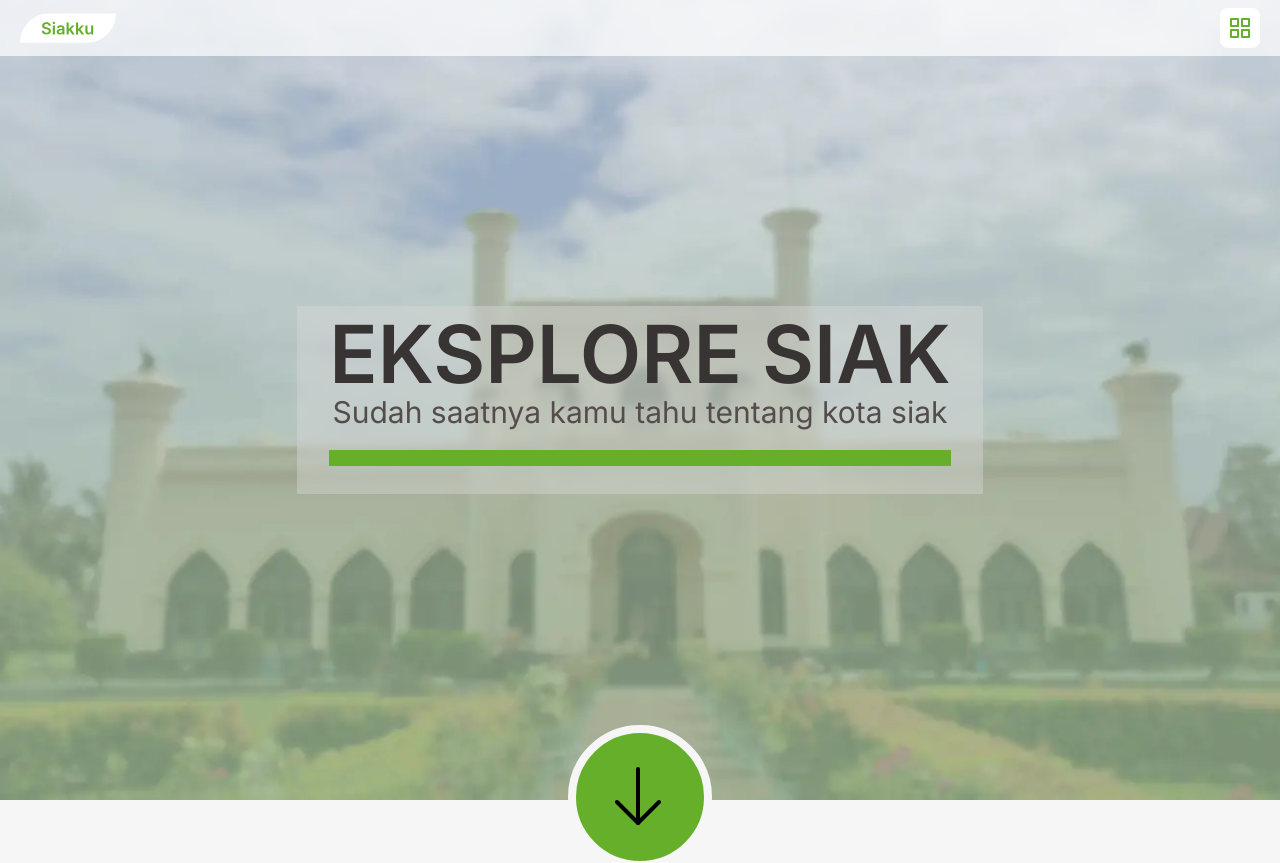
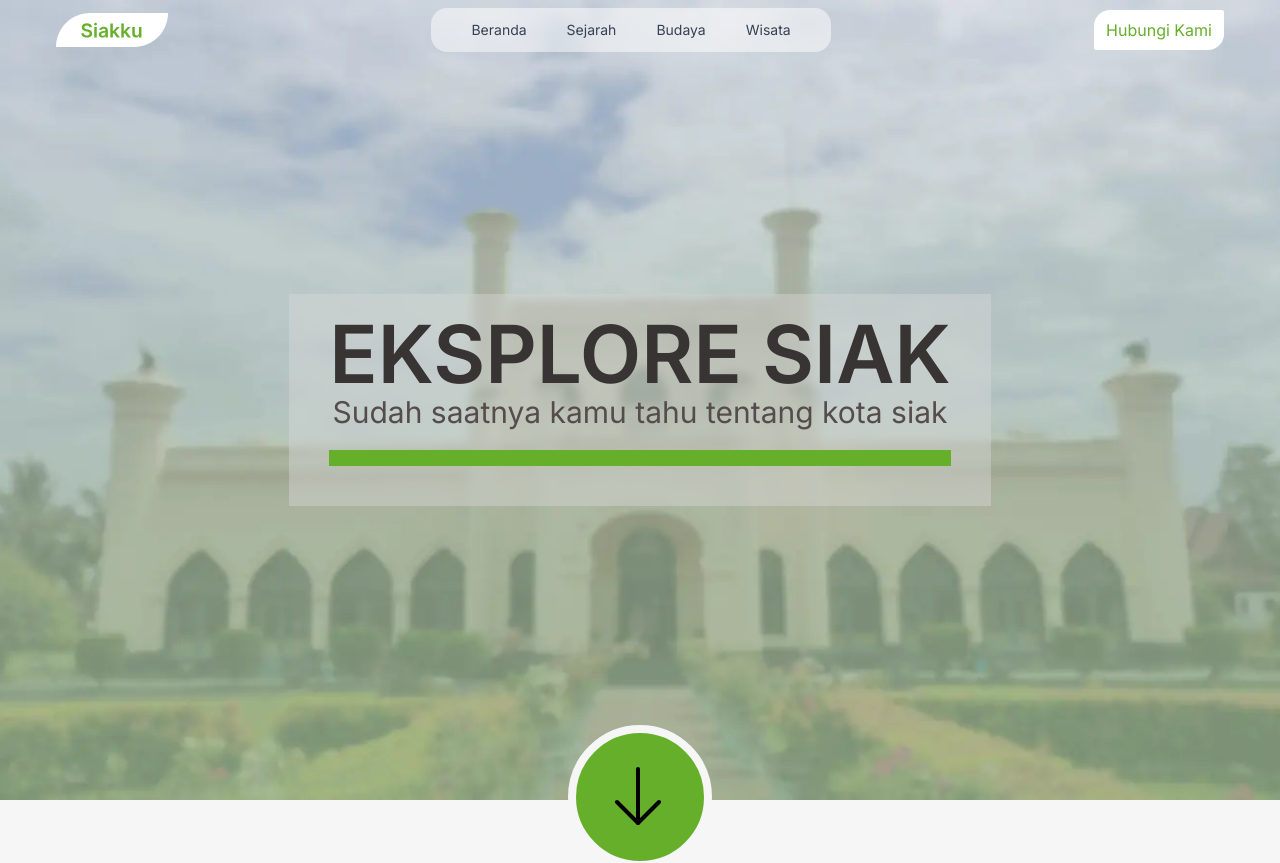
Before and after one commit to ahmadsutrio/EksploreSiak, a Vue app: page / in a window 1280 px wide. Shown: the top 863 px of the page. Built offline with nearby package versions, Linux system fonts and the light colour scheme.

Commit message:
menambahkan navbar

```diff
--- a/src/assets/css/style.css
+++ b/src/assets/css/style.css
@@ -6,6 +6,6 @@
 
 @layer components {
     .bg-gradient-primary{
-        @apply bg-gradient-to-br mt-5  from-[#9EBC4C] to-[#7FC05B]
+        @apply bg-gradient-to-br   from-[#9EBC4C] to-[#7FC05B]
     }
 }
--- a/src/components/Home.vue
+++ b/src/components/Home.vue
@@ -4,12 +4,12 @@
       class="min-w-full h-72 md:h-96 lg:h-screen max-h-[1000px] bg-center bg-cover bg-no-repeat bg-hero relative"
     >
       <div
-        class="absolute text-center px-10 flex justify-center items-center flex-col top-0 bottom-0 left-0 right-0"
+        class="absolute top-0 bottom-0 left-0 right-0 flex flex-col items-center justify-center px-10 text-center"
       >
-        <div class="px-4 py-3 lg:py-7 lg:px-8 bg-[#d9d9d96b] backdrop-blur-sm relative ">
+        <div class="px-4 py-3 lg:py-10 lg:px-10 bg-[#d9d9d96b] backdrop-blur-sm relative ">
           <h3 class="text-4xl text-hero font-semibold md:text-[3rem] lg:text-[5rem] ">EKSPLORE SIAK</h3>
           <p class="w-52 text-hero-p text-center mx-auto mt-0 md:w-full md:text-[1rem] lg:text-3xl lg:mt-5 md:mt-1">Sudah saatnya kamu tahu tentang kota siak</p>
-          <div class="bg-primary h-2 w-full mt-2 lg:mt-5 lg:h-4"></div>
+          <div class="w-full h-2 mt-2 bg-primary lg:mt-5 lg:h-4"></div>
         </div>
       </div>
     </div>
--- a/src/components/Hook.vue
+++ b/src/components/Hook.vue
@@ -1,5 +1,5 @@
 <template>
-  <div class="relative px-5 py-10 mt-16 mb-10 lg:py-20 bg-gradient-primary">
+  <div class="relative px-5 py-10 lg:mt-28 mt-16 mb-10 lg:py-20 bg-gradient-primary">
     <img
       src="../assets/img/Vector 4.webp" alt="vector" title="vector"
       class="absolute  scale-[2.6]  md:-top-4 md:scale-[1.6] lg:scale-110 lg:-top-[1.7rem] left-0 right-0 -top-3"
--- a/src/components/Kontak.vue
+++ b/src/components/Kontak.vue
@@ -57,17 +57,17 @@
               <span class="text-[1rem] text-primary font-semibold">Ahmad Sutrio</span>
             </a>
             <a href="" class="flex items-center gap-2">
-              <img src="../components/icons/ri_instagram-fill.svg" alt="instagram" title="instagram" class="size-12" />
+              <img  loading="lazy" src="../components/icons/ri_instagram-fill.svg" alt="instagram" title="instagram" class="size-12" />
               <span class="text-[1rem] text-primary font-semibold">With_yoo</span>
             </a>
           </div>
           <div class="">
             <a href="" class="flex items-center gap-2">
-              <img src="../components/icons/ri_github-fill.svg" alt="github" title="github" class="size-12" />
+              <img  loading="lazy" src="../components/icons/ri_github-fill.svg" alt="github" title="github" class="size-12" />
               <span class="text-[1rem] text-primary font-semibold">ahmadsutrio</span>
             </a>
             <a href="" class="flex items-center gap-2">
-              <img src="../components/icons/mdi_linkedin.svg" alt="linkedin" title="linkedin" class="size-12" />
+              <img  loading="lazy" src="../components/icons/mdi_linkedin.svg" alt="linkedin" title="linkedin" class="size-12" />
               <span class="text-[1rem] text-primary font-semibold">ahmadsutrio</span>
             </a>
           </div>
--- a/src/components/Navbar.vue
+++ b/src/components/Navbar.vue
@@ -1,37 +1,101 @@
 <template>
- <div class="relative">
+  <div class="relative ">
     <div
-    class="fixed top-0 left-0 right-0 z-50 flex justify-between min-w-full px-5 py-2 backdrop-blur-sm bg-white/70"
+      class="fixed top-0 left-0 right-0 z-50 flex justify-between min-w-full px-5 lg:px-14 py-2 md:items-center md:px-10 backdrop-blur-sm bg-white/70  lg:backdrop-blur-none lg:bg-transparent"
     >
-    <img src="../components/icons/Logo.svg" alt="image-logo" title="logo" class="w-24" />
+      <img
+        src="../components/icons/Logo.svg"
+        alt="image-logo"
+        title="logo"
+        loading="lazy"
+        class="w-24 lg:w-28"
+      />
 
-    <button class="p-2 bg-white rounded-lg" @click="clickMenu()">
-      <img src="../components/icons/menu-alt-2.svg" alt="menu" title="menu" srcset="" />
+      <div
+      class="items-center hidden gap-10 lg:backdrop-blur-sm lg:bg-white/50 rounded-2xl px-10 md:flex"
+    >
+      <a
+        href="#"
+        class="text-gray-700 block w-full py-3 text-sm focus:font-semibold  active:text-primary hover:text-primary "
+        >Beranda</a
+      >
+      <a
+        href="#sejarah"
+        class="text-gray-700 block w-full py-3 text-sm focus:font-semibold active:font-semibold active:text-primary hover:text-primary "
+        >Sejarah</a
+      >
+      <a
+        href="#budaya"
+        class="text-gray-700 block w-full py-3 text-sm focus:font-semibold active:font-semibold active:text-primary hover:text-primary "
+        >Budaya</a
+      >
+      <a
+        href="#wisata"
+        class="text-gray-700 block w-full py-3 text-sm focus:font-semibold active:font-semibold active:text-primary hover:text-primary "
+        >Wisata</a
+      >
+      <a
+        href="#kontak"
+        class="flex items-center lg:hidden justify-center px-3 bg-white rounded-sm md:h-8 text-primary focus:font-semibold active:font-semibold active:text-primary hover:text-primary whitespace-nowrap"
+        >Hubungi Kami</a
+      >
+    </div>
+
+     <a
+        href="#kontak"
+        class=" items-center hidden lg:flex justify-center hover:transform hover:transition hover:ease-in-out hover:duration-300 hover:bg-gradient-primary hover:text-white bg-white rounded-tl-2xl rounded-br-2xl py-5 px-3 rounded-sm md:h-8 text-primary  active:text-primary whitespace-nowrap"
+        >Hubungi Kami</a
+      >
+
+      <button class="block p-2 bg-white rounded-lg md:hidden" @click="clickMenu()">
+        <img  loading="lazy" src="../components/icons/menu-alt-2.svg" alt="menu" title="menu" srcset="" />
       </button>
     </div>
 
-<div class="fixed left-0 right-0 z-40 flex flex-col justify-center text-center backdrop-blur-sm bg-white/50 top-14" v-show="showMenu">
-<a href="#" class="block w-full py-3 focus:font-semibold active:border active:border-primary">Beranda</a>
-<a href="#sejarah" class="block w-full py-3 focus:font-semibold active:border active:border-primary">Sejarah</a>
-<a href="#budaya" class="block w-full py-3 focus:font-semibold active:border active:border-primary">Budaya</a>
-<a href="#wisata" class="block w-full py-3 focus:font-semibold active:border active:border-primary">Wisata</a>
-<a href="#kontak" class="block w-full py-3 focus:font-semibold active:border active:border-primary">Hubungi Kami</a>
+    <div
+      class="fixed left-0 right-0 z-40 flex flex-col justify-center text-center backdrop-blur-sm bg-white/50 top-14"
+      v-show="showMenu"
+    >
+      <a
+        href="#"
+        class="text-gray-700 block w-full py-3 focus:font-semibold active:border active:border-primary"
+        >Beranda</a
+      >
+      <a
+        href="#sejarah"
+        class="text-gray-700 block w-full py-3 focus:font-semibold active:border active:border-primary"
+        >Sejarah</a
+      >
+      <a
+        href="#budaya"
+        class="text-gray-700 block w-full py-3 focus:font-semibold active:border active:border-primary"
+        >Budaya</a
+      >
+      <a
+        href="#wisata"
+        class="text-gray-700 block w-full py-3 focus:font-semibold active:border active:border-primary"
+        >Wisata</a
+      >
+      <a
+        href="#kontak"
+        class="text-gray-700 block w-full py-3 focus:font-semibold active:border active:border-primary"
+        >Hubungi Kami</a
+      >
     </div>
   </div>
-
 </template>
 
 <script>
 export default {
   data() {
     return {
-            showMenu: false
-        }
+      showMenu: false,
+    };
   },
   methods: {
-        clickMenu(){
-            this.showMenu = !this.showMenu
-        }
+    clickMenu() {
+      this.showMenu = !this.showMenu;
     },
-}
+  },
+};
 </script>
```
Also changed, not shown: src/components/BudayaDanKesenian.vue (+13 -13 lines), src/components/CardWisata.vue (+5 -5 lines). Lines whose indentation alone changed are shown as unchanged.
